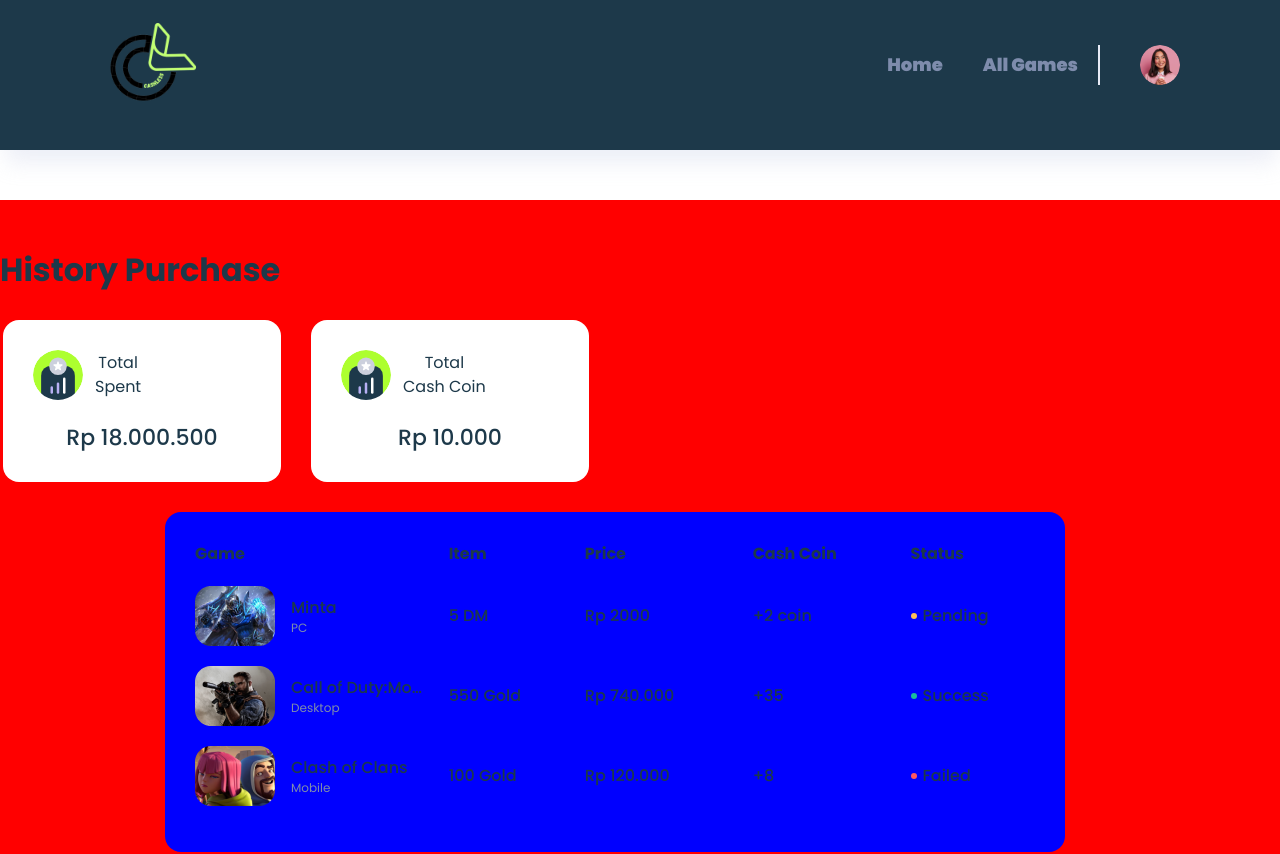
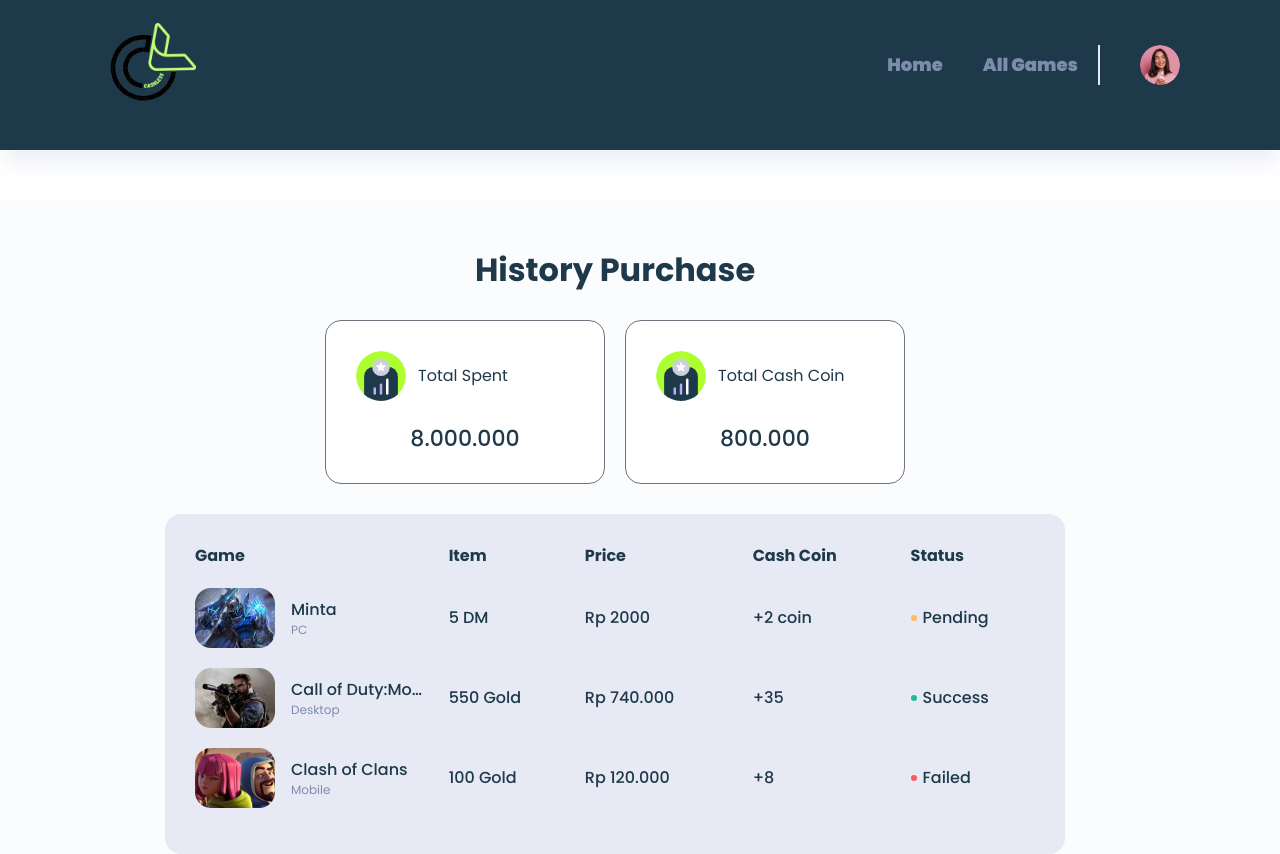
Before and after one commit to Aqilaaaaaaa/WebApp-topup-gameonline, a Next.js app: page /historyPurchase in a window 1280 px wide. Shown: the top 854 px of the page. Built offline with nearby package versions, Linux system fonts and the light colour scheme.

Commit message:
History Page : add styling and titikPrice

```diff
--- /dev/null
+++ b/components/History/historyTotal.js
@@ -0,0 +1,25 @@
+import React from 'react';
+
+const HistoryTotal = ({title, total}) => {
+    return (
+        <>
+            <div className="main-content">
+                <div className="row">
+                    <div className="">
+                        <div className="categories-card border border-secondary">
+                            <div className="d-flex align-items-center mb-24">
+                                <img src="icon/guidestep3.svg" width={50} height={50} />
+                                <p className="color-palette-1 mb-0 ms-12">{title}</p>
+                            </div>
+                            <div>
+                                <p className="text-2xl color-palette-1 fw-medium m-0">{total}</p>
+                            </div>
+                        </div>
+                    </div>
+                </div>
+            </div>
+        </>
+    );
+}
+
+export default HistoryTotal;
--- a/components/History/index.js
+++ b/components/History/index.js
@@ -1,40 +1,22 @@
 import React from 'react';
 import HistoryRow from './historyRow';
+import HistoryTotal from './historyTotal';
 
 const History = () => {
+    const titikPrice =(numb)=>{
+        return numb.toString().replace(/\B(?=(\d{3})+(?!\d))/g, '.')
+    }
+
     return (
         <>
             <section className="overview overflow-auto">
                 <main className="main-wrapper">
                     <div className="ps-lg-0">
-                        <h2 className="text-4xl fw-bold color-palette-1 mb-30">History Purchase</h2>
                         <div className="top-up-categories mb-30">
-
-                            <div className="main-content">
-                                <div className="row">
-                                    <div className="col-lg-4 ps-15 pe-15 pb-lg-0 pb-4">
-                                        <div className="categories-card">
-                                            <div className="d-flex align-items-center mb-24">
-                                                <img src="icon/guidestep3.svg" width={50} height={50} />
-                                                <p className="color-palette-1 mb-0 ms-12">Total<br/> Spent</p>
-                                            </div>
-                                            <div>
-                                                <p className="text-2xl color-palette-1 fw-medium m-0">Rp 18.000.500</p>
-                                            </div>
-                                        </div>
-                                    </div>
-                                    <div className="col-lg-4 ps-15 pe-15 pb-lg-0 pb-4">
-                                        <div className="categories-card">
-                                            <div className="d-flex align-items-center mb-24">
-                                                <img src="icon/guidestep3.svg" width={50} height={50} />
-                                                <p className="color-palette-1 mb-0 ms-12">Total<br/> Cash Coin</p>
-                                            </div>
-                                            <div>
-                                                <p className="text-2xl color-palette-1 fw-medium m-0">Rp 10.000</p>
-                                            </div>
-                                        </div>
-                                    </div>
-                                </div>
+                            <h2 className="text-4xl fw-bold color-palette-1 mb-30">History Purchase</h2>
+                            <div className="wrapper">
+                                <HistoryTotal title="Total Spent" total={titikPrice(8000000)}/>
+                                <HistoryTotal title="Total Cash Coin" total={titikPrice(800000)}/>
                             </div>
                         </div>
                         <div className="latest-transaction">
--- a/styles/history.css
+++ b/styles/history.css
@@ -10,11 +10,20 @@
     margin-right: auto;
     position: relative;
     padding: 50px 50px 50px 0px;
-    background-color: red;
+
 }
 
-.overview main .main-content{
+/* .overview main .main-content{
     max-width: 900px;
+    background-color: red;
+} */
+
+.overview .wrapper{
+    /* background-color: green; */
+    display: flex;
+    flex-direction: row;
+    justify-content: center;
+    column-gap: 20px;
 }
 
 .overview .latest-transaction .main-content-table{
@@ -22,7 +31,7 @@
     padding: 1.25rem 1.875rem;
     border-radius: 1rem;
     max-width: 900px;
-    background-color: blue;
+    background-color: #E7EAF5;
     display: flex;
     justify-content: center;
     margin: 0 auto;
@@ -72,6 +81,7 @@
     padding: 1.875rem;
     border-radius: 1rem;
     text-align: center;
+    width: 280px;
 
 }
 .overview .top-up-categories{
```
